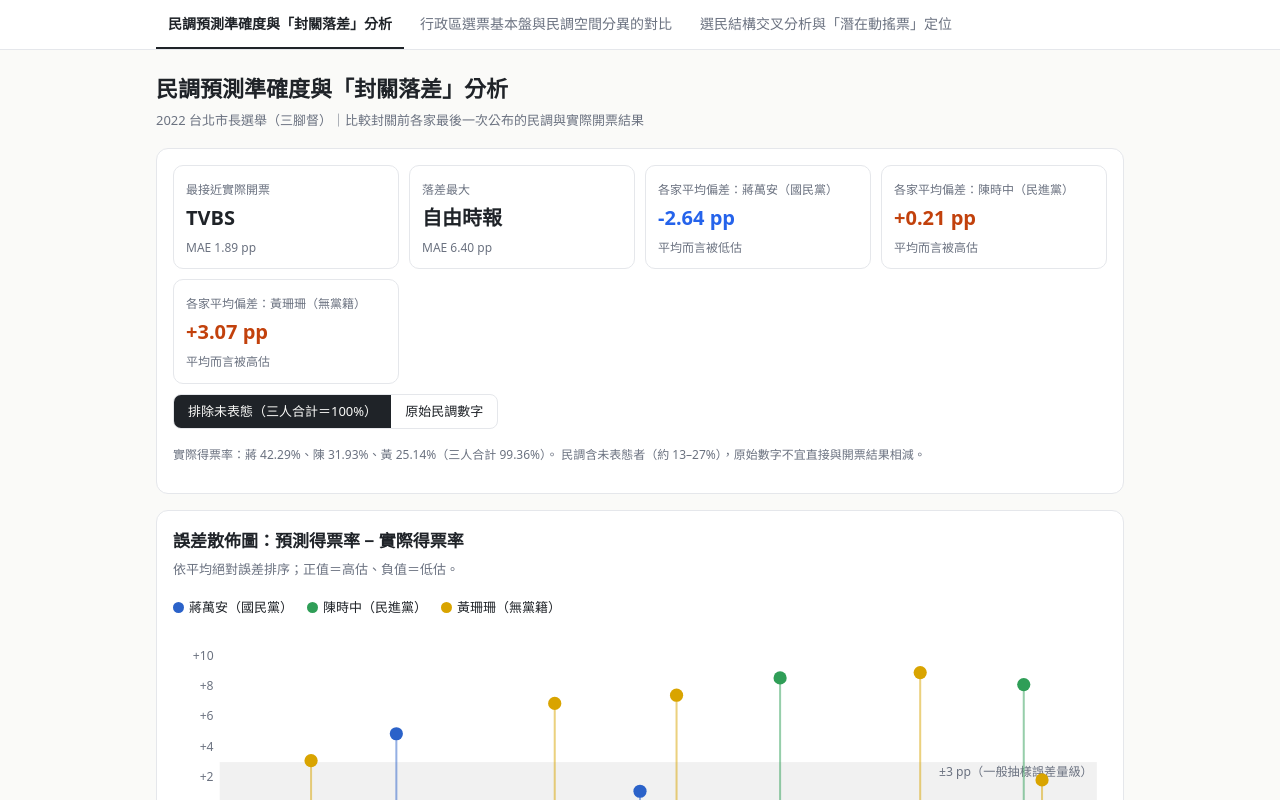
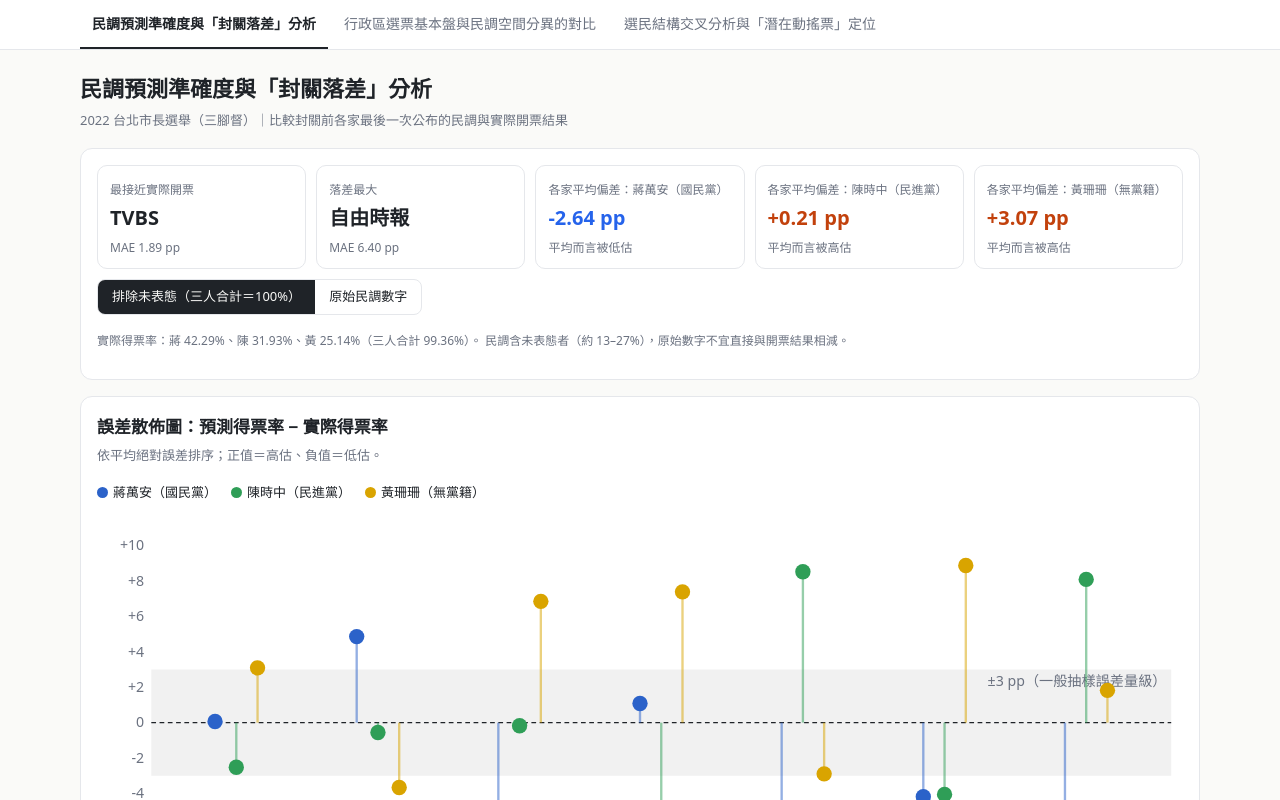
Before and after one commit to kong0422/1151VIS-G03, a Vue app: page / in a window 1280 px wide. Shown: the top 800 px of the page. Built offline with nearby package versions, Linux system fonts and the light colour scheme.

Commit message:
update css

```diff
--- a/src/style.css
+++ b/src/style.css
@@ -2,7 +2,7 @@
 @media (prefers-color-scheme:dark){:root{--bg:#15171a;--card:#1e2126;--fg:#e8eaed;--mute:#9aa0a6;--line:#33373d;--band:rgba(200,200,200,.10);--c1:#6c97ee;--c2:#4cc47a;--c3:#f2c94c;--bad:#fb923c;--neg:#7aa2f7;color-scheme:dark}}
 *{box-sizing:border-box}
 body{margin:0;background:var(--bg);color:var(--fg);font:15px/1.65 "Noto Sans TC","PingFang TC","Microsoft JhengHei",system-ui,sans-serif}
-main{max-width:1000px;margin:0 auto;padding:20px 16px 40px}
+main{max-width:90%;margin:0 auto;padding:20px 16px 40px}
 h1{font-size:22px;margin:0 0 4px}h2{font-size:17px;margin:0 0 4px}
 .sub{color:var(--mute);font-size:13px;margin:0 0 16px}
 .card{background:var(--card);border:1px solid var(--line);border-radius:12px;padding:16px;margin-bottom:16px}
@@ -29,7 +29,7 @@ ul{margin:6px 0 0;padding-left:20px}li{margin:3px 0}
 #app{min-height:100vh;display:flex;flex-direction:column}
 main{width:100%;flex:1}
 .site-header{background:var(--card);border-bottom:1px solid var(--line);position:sticky;top:0;z-index:10}
-.site-header nav{max-width:1000px;margin:0 auto;padding:0 16px;display:flex;gap:4px;overflow-x:auto}
+.site-header nav{max-width:90%;margin:0 auto;padding:0 16px;display:flex;gap:4px;overflow-x:auto}
 .site-header a{color:var(--mute);text-decoration:none;font-size:14px;padding:12px 12px;white-space:nowrap;border-bottom:2px solid transparent}
 .site-header a:hover{color:var(--fg)}
 .site-header a.router-link-exact-active{color:var(--fg);font-weight:600;border-bottom-color:var(--fg)}
```
